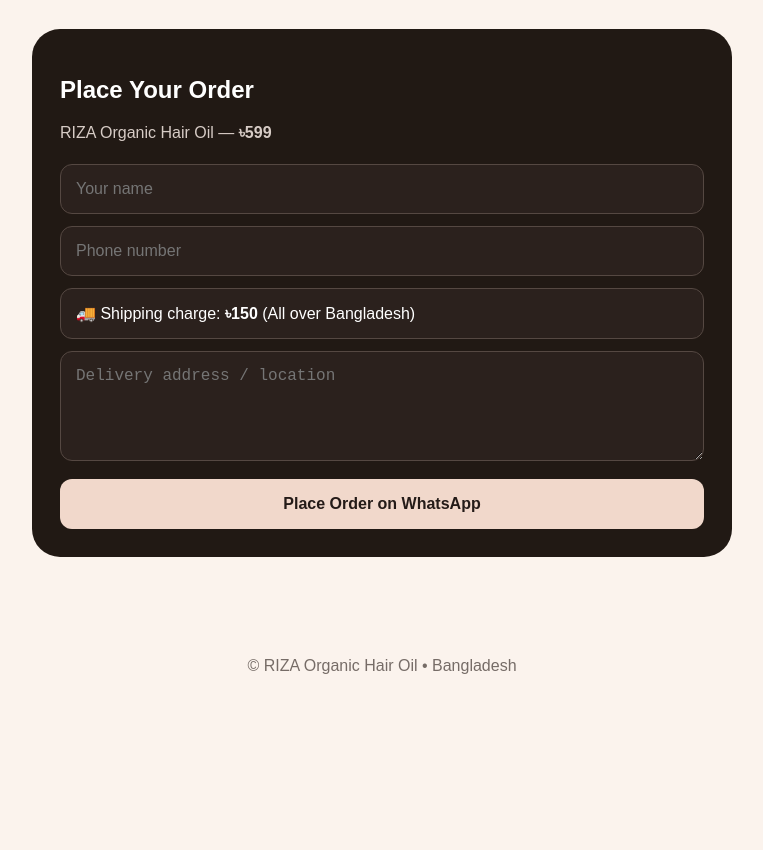
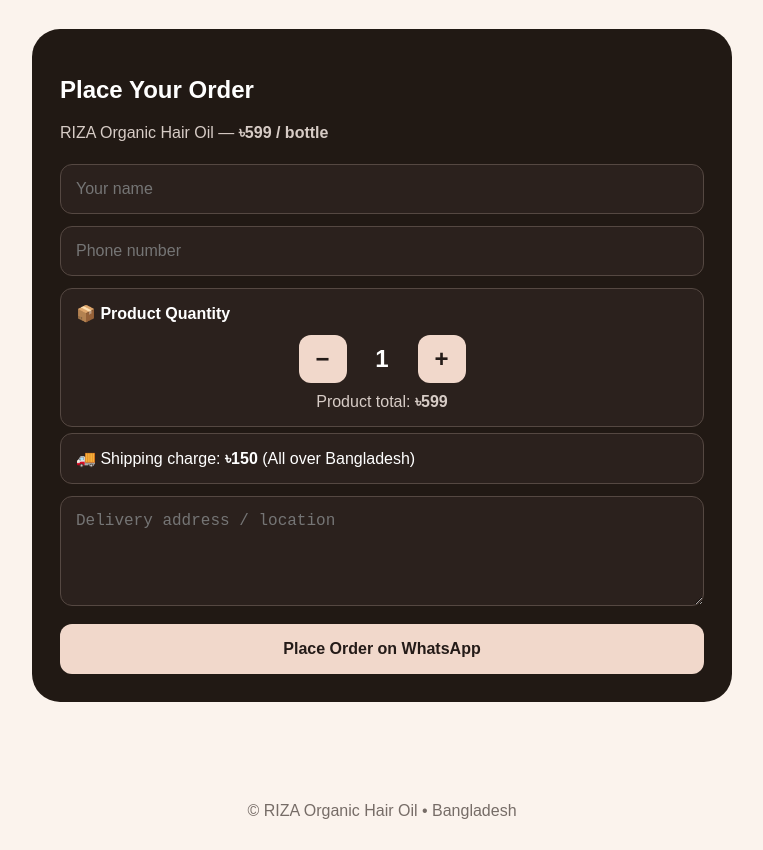
Before and after one commit to batenmama558-cmd/riza-hair-oil, a plain HTML site: page index.html in a window 1280 px wide. Shown: the part 3000-3850 px from the top of the page, without its empty margins (258-1021 px from the left). Before the commit the page ends 3705 px from the top, so only its background shows below. Drawn offline with Linux system fonts and the light colour scheme.

Commit message:
Add product quantity selector to order form

```diff
--- a/index.html
+++ b/index.html
@@ -7,7 +7,7 @@
 <section><h2 class="title">Why RIZA?</h2><div class="cards"><div class="card"><h3>🌿 Organic Care</h3><p>A simple hair-care choice for your daily routine.</p></div><div class="card"><h3>✨ Easy to Use</h3><p>Add RIZA to your regular hair-care routine.</p></div><div class="card"><h3>📦 Easy Ordering</h3><p>Order directly through WhatsApp.</p></div></div></section>
 <section class="transformation-section"><h2 class="title">Before & After Transformation</h2><p style="text-align:center;color:#685e59;margin:-10px auto 28px;max-width:650px;line-height:1.6">RIZA Organic Hair Oil — Hair Care Transformation</p><div style="background:#fff;padding:14px;border:1px solid #eaded7;border-radius:24px;box-shadow:0 15px 40px #4d2f2514"><img src="before-after.jpg?v=1" alt="RIZA Before and After Transformation" style="width:100%;display:block;border-radius:18px"></div></section>
 <section class="apply-section"><h2 class="title">Apply Process</h2><p style="text-align:center;color:#685e59;margin:-10px auto 28px;max-width:650px;line-height:1.6">RIZA Organic Hair Oil সঠিকভাবে ব্যবহারের সহজ ধাপগুলো অনুসরণ করুন।</p><div class="cards"><div class="card"><h3>① স্ক্যাল্প প্রস্তুত করুন</h3><p>চুল ও স্ক্যাল্প পরিষ্কার ও শুকনো রাখুন।</p></div><div class="card"><h3>② তেল লাগান</h3><p>পর্যাপ্ত পরিমাণ তেল নিয়ে আঙুলের ডগা দিয়ে স্ক্যাল্পে ভালোভাবে ম্যাসাজ করুন। চুলের গোড়া থেকে আগা পর্যন্ত হালকা হাতে লাগান।</p></div><div class="card"><h3>③ ম্যাসাজ করুন</h3><p>৫–১০ মিনিট আলতোভাবে স্ক্যাল্প ম্যাসাজ করুন, যাতে তেল ভালোভাবে ছড়িয়ে যায়।</p></div><div class="card"><h3>④ অপেক্ষা করুন</h3><p>তেলটি ২–৩ ঘণ্টা রেখে দিন। চাইলে রাতে লাগিয়ে সকালে ধুয়ে ফেলতে পারেন।</p></div><div class="card"><h3>⑤ চুল ধুয়ে নিন</h3><p>এরপর মাইল্ড শ্যাম্পু দিয়ে ভালোভাবে চুল ধুয়ে ফেলুন।</p></div><div class="card"><h3>🌿 নিয়মিত ব্যবহার</h3><p>আপনার নিয়মিত hair-care routine-এর অংশ হিসেবে ব্যবহার করুন।</p></div></div></section>
-<section id="order"><div class="order"><h2>Place Your Order</h2><p>RIZA Organic Hair Oil — <b>৳599</b></p><form id="form"><input id="name" required placeholder="Your name"><input id="phone" required placeholder="Phone number" inputmode="tel"><div style="padding:15px;margin:6px 0;border:1px solid #554842;background:#2b211d;color:white;border-radius:12px;font-size:16px">🚚 Shipping charge: <b>৳150</b> (All over Bangladesh)</div><textarea id="address" required placeholder="Delivery address / location"></textarea><button type="submit">Place Order on WhatsApp</button></form></div></section></main>
+<section id="order"><div class="order"><h2>Place Your Order</h2><p>RIZA Organic Hair Oil — <b>৳599 / bottle</b></p><form id="form"><input id="name" required placeholder="Your name"><input id="phone" required placeholder="Phone number" inputmode="tel"><div style="padding:15px;margin:6px 0;border:1px solid #554842;background:#2b211d;color:white;border-radius:12px;font-size:16px"><b>📦 Product Quantity</b><div style="display:flex;align-items:center;justify-content:center;gap:18px;margin-top:12px"><button type="button" id="minusQty" style="width:48px;height:48px;padding:0;margin:0;border-radius:12px;font-size:24px">−</button><span id="qty" style="font-size:24px;font-weight:900;min-width:35px;text-align:center">1</span><button type="button" id="plusQty" style="width:48px;height:48px;padding:0;margin:0;border-radius:12px;font-size:24px">+</button></div><div style="text-align:center;margin-top:10px;color:#d7ccc6">Product total: <b id="productTotal">৳599</b></div></div><div style="padding:15px;margin:6px 0;border:1px solid #554842;background:#2b211d;color:white;border-radius:12px;font-size:16px">🚚 Shipping charge: <b>৳150</b> (All over Bangladesh)</div><textarea id="address" required placeholder="Delivery address / location"></textarea><button type="submit">Place Order on WhatsApp</button></form></div></section></main>
 <div class="modal" id="successModal"><div class="modal-box"><div class="check">✓</div><h2>Order Confirmed!</h2><p>Your order has been prepared successfully.</p><div class="order-number" id="popupOrderNo"></div><p id="popupCustomer"></p><p id="popupTotal"><b>Total: ৳599</b></p><div class="modal-actions"><a id="popupWhatsApp" class="wa-btn" href="#">Open WhatsApp Again →</a><button class="close-btn" type="button" onclick="closeSuccess()">Done</button></div></div></div>
 <footer>© RIZA Organic Hair Oil • Bangladesh</footer>
 <script>document.getElementById('form').onsubmit=function(e){e.preventDefault();var d=new Date(),pad=function(n){return String(n).padStart(2,'0')};var no='RIZA-'+String(d.getFullYear()).slice(2)+pad(d.getMonth()+1)+pad(d.getDate())+'-'+Math.floor(1000+Math.random()*9000);var n=document.getElementById('name').value.trim(),p=document.getElementById('phone').value.trim(),a=document.getElementById('address').value.trim(),charge=150,total=599+charge;var msg='NEW RIZA ORGANIC HAIR OIL ORDER\nOrder No: '+no+'\nName: '+n+'\nPhone: '+p+'\nDelivery Charge: ৳'+charge+'\nDelivery Address: '+a+'\nProduct: RIZA Organic Hair Oil\nProduct Price: ৳599\nTotal: ৳'+total;var url='https://wa.me/8801834064878?text='+encodeURIComponent(msg);document.getElementById('popupOrderNo').textContent=no;document.getElementById('popupCustomer').textContent='Thank you, '+n+'!';document.getElementById('popupTotal').innerHTML='<b>Total: ৳'+total+'</b>';document.getElementById('popupWhatsApp').href=url;document.getElementById('successModal').classList.add('show');try{window.open(url,'_blank');}catch(err){window.location.href=url;}};function closeSuccess(){document.getElementById('successModal').classList.remove('show')}document.getElementById('successModal').onclick=function(e){if(e.target===this)closeSuccess()};document.getElementById('popupWhatsApp').onclick=function(e){e.preventDefault();window.location.href=this.href};</script></body></html>
```
